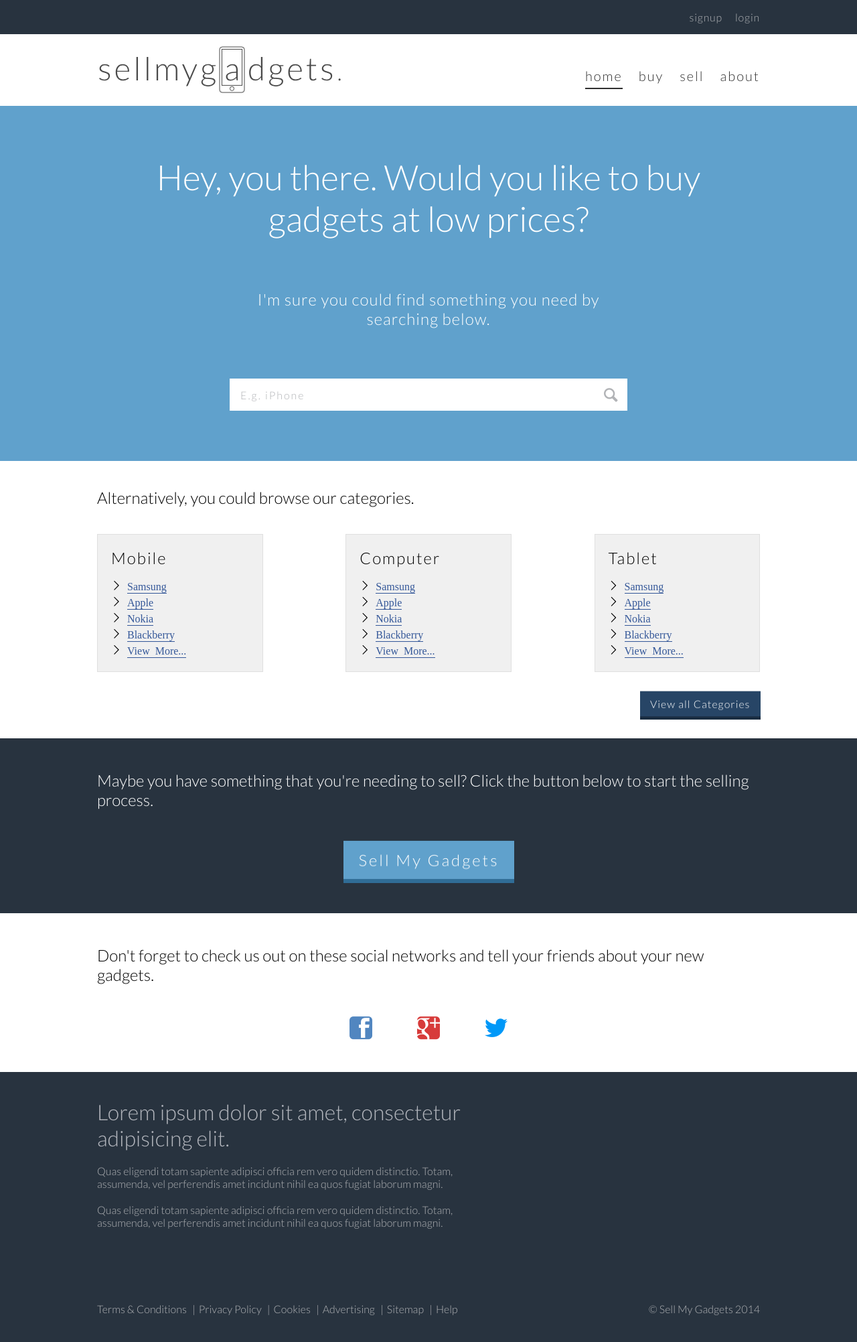
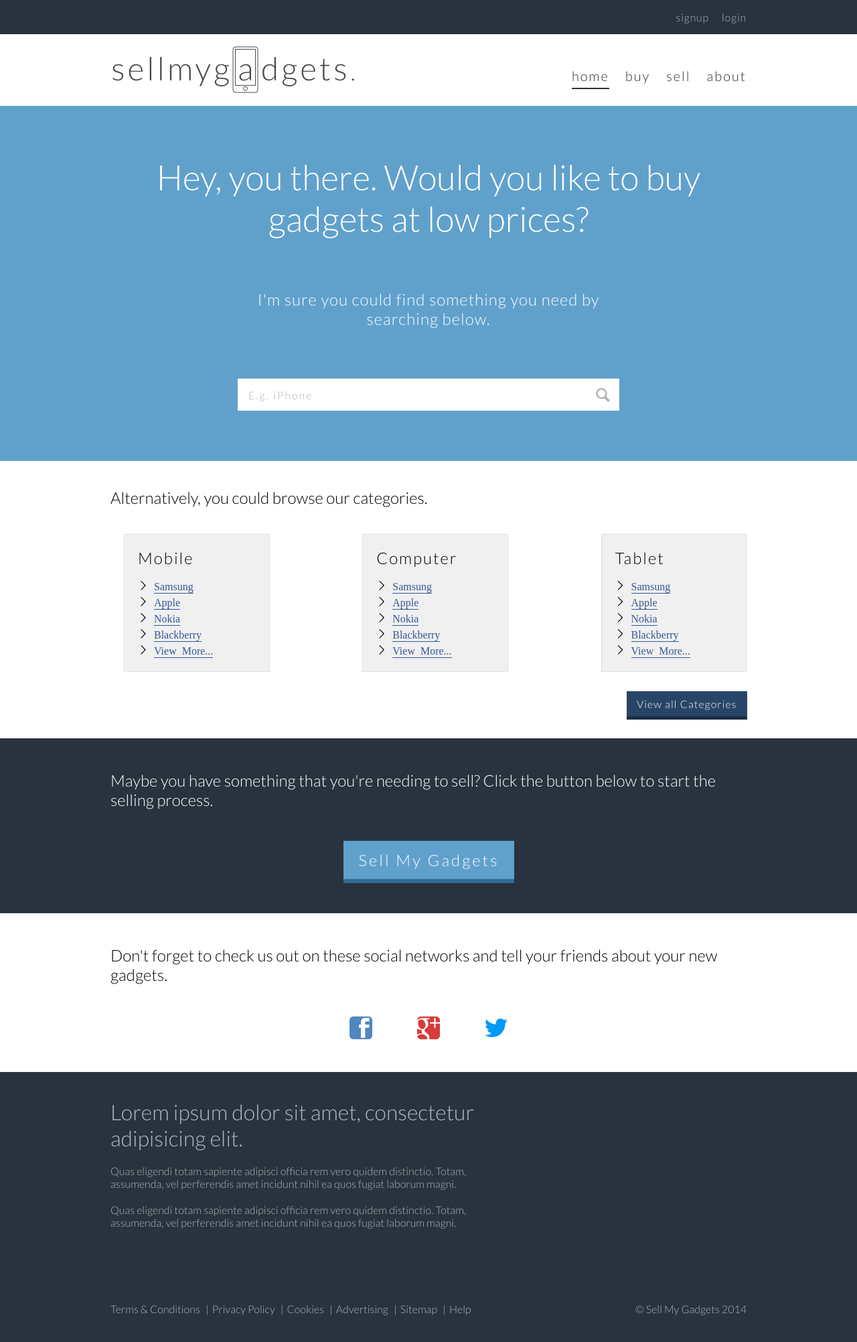
Before and after one commit to ConnorHolyday/SellMyGadgets, a PHP site: page /return/ in a window 1280 px wide. Shown: the whole page at 67% size. Run offline with PHP 8.4, Linux system fonts and the light colour scheme; some libraries are stand-ins or nearby versions.

Commit message:
Implemented some grid work and wrapper padding

```diff
--- a/application/view/index/index.php
+++ b/application/view/index/index.php
@@ -1,7 +1,8 @@
 <section class="wrapper row list-block">
 	<h1>Alternatively, you could browse our categories.</h1>
 
-	<div class="col d-2 list-block__wrap module--border">
+	<div class="col m-all t-2 d-2">
+		<div class="list-block__wrap module--border">
 			<h2 class="list-block__title">Mobile</h2>
 			<ul class="list-block__list">
 				<li class="icon-uniE604">
@@ -21,10 +22,12 @@
 				</li>
 			</ul>
 		</div>
+	</div>
 
-	<div class="col d-1">&nbsp;</div>
+	<div class="col m-hide t-hide d-1">&nbsp;</div>
 
-	<div class="col d-2 list-block__wrap module--border">
+	<div class="col m-all t-2 d-2">
+		<div class="list-block__wrap module--border">
 			<h2 class="list-block__title">Computer</h2>
 			<ul class="list-block__list">
 				<li class="icon-uniE604">
@@ -44,10 +47,12 @@
 				</li>
 			</ul>
 		</div>
+	</div>
 
-	<div class="col d-1">&nbsp;</div>
+	<div class="col m-hide t-hide d-1">&nbsp;</div>
 
-	<div class="col d-2 list-block__wrap module--border">
+	<div class="col m-all t-2 d-2">
+		<div class="list-block__wrap module--border">
 			<h2 class="list-block__title">Tablet</h2>
 			<ul class="list-block__list">
 				<li class="icon-uniE604">
@@ -67,6 +72,7 @@
 				</li>
 			</ul>
 		</div>
+	</div>
 
 	<a href="/product/all/" class="pull-right / btn btn--dark list-block__button">View all Categories</a>
 </section>
--- a/application/view/master/header.php
+++ b/application/view/master/header.php
@@ -1,22 +1,34 @@
 <header class="header header--main bg--light cf">
     <div class="top-bar bg--dark">
         <div class="wrapper">
+
         <?php if (AccountService::isLoggedIn()): ?>
+
             <a href="/account/dashboard" class="top-bar__a">dashboard</a>
             <a href="/account" class="top-bar__a">account</a>
             <a href="/account/logout" class="top-bar__a">logout</a>
+
         <?php else: ?>
+
             <a href="/account/signup" class="top-bar__a">signup</a>
             <a href="/account/login" class="top-bar__a">login</a>
+
         <?php endif ?>
         </div>
     </div>
+
     <div class="wrapper">
+
+        <div class="row">
+            <div class="col m-all t-all d-4">
                 <div class="main-logo">
                     <a href="/" title="Sell My Gadgets">
                         <img src="/assets/img/svg/logo.svg">
                     </a>
                 </div>
+            </div>
+
+            <div class="col m-all t-all d-4">
                 <nav class="nav nav--main">
                     <ul class="nav--main__ul">
                         <li class="nav--main__li"><a href="/" class="nav--main__a">home</a></li>
@@ -26,4 +38,7 @@
                     </ul>
                 </nav>
             </div>
+        </div>
+
+    </div>
 </header>
--- a/assets/css/styles.css
+++ b/assets/css/styles.css
@@ -5,63 +5,6 @@
 \* ============================ */
 
 /* Tools */
-
-/*
- * THE IDEA BUREAU - GRID
- * https://github.com/theideabureau/grid
- */
-
-.row:before,
-.row:after {
-	content: " "; /* 1 */
-	display: table; /* 2 */
-}
-
-.row:after {
-	clear: both;
-}
-
-.row {
-	*zoom: 1;
-}
-
-.row {
-	margin-left: -20px;
-}
-
-.col {
-	border: 0px solid transparent;
-	float: left;
-	-moz-box-sizing: border-box;
-	box-sizing: border-box;
-	background-clip: padding-box !important;
-	border-left-width: 20px;
-	margin-left: 0;
-	padding: 0 0px;
-}
-
-/* m-grid */
-
-.m-hide {
-	display: none;
-}
-
-.m-1 {
-	display: block;
-	width: 50%;
-}
-
-.m-all {
-	display: block;
-	margin-left: 0;
-	width: 100%;
-}
-
-/* t-grid */
-
-/* d2-grid */
-
-/* d-grid */
 
 /* ============================ *\
  //
@@ -225,10 +168,12 @@
 .media:after,
 .cf:before,
 form:before,
+.nav--main__ul:before,
 .breadcrumb:before,
 .module__product:before,
 .cf:after,
 form:after,
+.nav--main__ul:after,
 .breadcrumb:after,
 .module__product:after {
 	content: "";
@@ -238,6 +183,7 @@ form:after,
 .media:after,
 .cf:after,
 form:after,
+.nav--main__ul:after,
 .breadcrumb:after,
 .module__product:after {
 	clear: both;
@@ -246,6 +192,7 @@ form:after,
 .media,
 .cf,
 form,
+.nav--main__ul,
 .breadcrumb,
 .module__product {
 	zoom: 1;
@@ -368,6 +315,63 @@ form,
 	text-align: center;
 	margin: 2.5em auto;
 }
+
+/*
+ * THE IDEA BUREAU - GRID
+ * https://github.com/theideabureau/grid
+ */
+
+.row:before,
+.row:after {
+	content: " "; /* 1 */
+	display: table; /* 2 */
+}
+
+.row:after {
+	clear: both;
+}
+
+.row {
+	*zoom: 1;
+}
+
+.row {
+	margin-left: -20px;
+}
+
+.col {
+	border: 0px solid transparent;
+	float: left;
+	-moz-box-sizing: border-box;
+	box-sizing: border-box;
+	background-clip: padding-box !important;
+	border-left-width: 20px;
+	margin-left: 0;
+	padding: 0 0;
+}
+
+/* m-grid */
+
+.m-hide {
+	display: none;
+}
+
+.m-1 {
+	display: block;
+	width: 50%;
+}
+
+.m-all {
+	display: block;
+	margin-left: 0;
+	width: 100%;
+}
+
+/* t-grid */
+
+/* d2-grid */
+
+/* d-grid */
 
 /* Base */
 
@@ -603,8 +607,8 @@ th {
 
 h3,
 .gamma {
-	font-size: 24px;
-	font-size: 1.5rem;
+	font-size: 18px;
+	font-size: 1.125rem;
 }
 
 /* ==========================================
@@ -797,8 +801,9 @@ textarea {
 }
 
 .main-logo {
-	float: left;
 	padding: 1em 0;
+	display: block;
+	text-align: center;
 }
 
 .main-logo a {
@@ -838,10 +843,16 @@ textarea {
 }
 
 .nav--main {
-	float: right;
 	margin-top: 2.5em;
 	font-size: 20px;
 	font-size: 1.25rem;
+	display: block;
+	text-align: center;
+}
+
+.nav--main__ul {
+	display: inline-block;
+	margin-bottom: 2.5em;
 }
 
 .nav--main__li {
@@ -907,8 +918,8 @@ textarea {
 \* ============================ */
 
 .wrapper {
-	max-width: 61.875em;
-	margin: 0 auto;
+	max-width: 59.375em;
+	margin: 0 1.25em;
 }
 
 .wrapper.relative {
@@ -1100,7 +1111,7 @@ textarea {
 
 .search-wrap {
 	position: relative;
-	width: 60%;
+	width: 100%;
 	margin: 0 auto;
 }
 
@@ -1124,12 +1135,12 @@ textarea {
 
 .search--top__h2--index {
 	margin: 4.6875rem 0;
-	font-size: 52px;
-	font-size: 3.25rem;
 	font-family: "Lato", sans-serif;
 	font-weight: 300;
 	font-style: normal;
 	text-align: center;
+	font-size: 32px;
+	font-size: 2rem;
 }
 
 .search--top__p {
@@ -1776,6 +1787,37 @@ textarea {
 	width: 100%;
 }
 
+h3,
+.gamma {
+	font-size: 24px;
+	font-size: 1.5rem;
+}
+
+.main-logo {
+	float: left;
+}
+
+.nav--main {
+	float: right;
+}
+
+.nav--main__ul {
+	margin-bottom: 0;
+}
+
+.wrapper {
+	margin: 0 auto;
+}
+
+.search-wrap {
+	width: 60%;
+}
+
+.search--top__h2--index {
+	font-size: 52px;
+	font-size: 3.25rem;
+}
+
 }
 
 @-webkit-keyframes dragndrop {
--- a/assets/scss/base/_type.scss
+++ b/assets/scss/base/_type.scss
@@ -37,7 +37,11 @@ h2, .beta {
 
 }
 h3, .gamma {
-	@include font-size(24);
+	@include font-size(18);
+
+	@include mq($desktop) {
+		@include font-size(24);
+	}
 }
 h4, .delta {
 
--- a/assets/scss/layout/_header.scss
+++ b/assets/scss/layout/_header.scss
@@ -27,8 +27,13 @@
     }
 
     .main-logo {
-        float: left;
         padding: 1em 0;
+        display: block;
+        text-align: center;
+
+        @include mq($desktop) {
+            float: left;
+        }
 
         a {
             border: none;
--- a/assets/scss/layout/_nav.scss
+++ b/assets/scss/layout/_nav.scss
@@ -7,10 +7,25 @@
 
 
 .nav--main {
-    float: right;
     margin-top: 2.5em;
     @include font-size(20);
+    display: block;
+    text-align: center;
+
+    @include mq($desktop) {
+        float: right;
+    }
 }
+
+    .nav--main__ul {
+        @extend .cf;
+        display: inline-block;
+        margin-bottom: 2.5em;
+
+        @include mq($desktop) {
+            margin-bottom: 0;
+        }
+    }
 
     .nav--main__li {
         @include nobullet;
--- a/assets/scss/layout/_wrappers.scss
+++ b/assets/scss/layout/_wrappers.scss
@@ -7,8 +7,13 @@
 
 
 .wrapper {
-	max-width: 61.875em; //990px
-	margin: 0 auto;
+	max-width: 59.375em; //950px
+	margin: 0 1.25em;
+
+	@include mq($desktop) {
+		margin: 0 auto;
+	}
+
 	&.relative {
 		position: relative;
 	}
--- a/assets/scss/modular/_form-search.scss
+++ b/assets/scss/modular/_form-search.scss
@@ -21,8 +21,12 @@
 
 .search-wrap {
 	position: relative;
-	width: 60%;
+	width: 100%;
 	margin: 0 auto;
+
+	@include mq($desktop) {
+		width: 60%;
+	}
 }
 
 .search-button {
@@ -44,9 +48,13 @@
 
 .search--top__h2--index {
 	margin: 4.6875rem 0;
-	@include font-size(52);
 	@include body-font(regular);
 	text-align: center;
+	@include font-size(32);
+
+	@include mq($desktop) {
+		@include font-size(52);
+	}
 }
 
 .search--top__p {
--- a/assets/scss/styles.scss
+++ b/assets/scss/styles.scss
@@ -8,10 +8,10 @@
 
 
 /* Tools */
-@import "tools/grid";
 @import "tools/mixins";
 @import "tools/settings";
 @import "tools/helpers";
+@import "tools/grid";
 
 /* Base */
 @import "base/base";
--- a/assets/scss/tools/_grid.scss
+++ b/assets/scss/tools/_grid.scss
@@ -7,7 +7,7 @@
  //************
 // GRID CONFIG
 
-$padding: 0 0px;
+$padding: 0 0;
 $gutter_px: 20px;
 $gutter_pc: 0;
 
--- a/assets/scss/tools/_mixins.scss
+++ b/assets/scss/tools/_mixins.scss
@@ -211,8 +211,8 @@
  */
 
 
-$tablet: 321;
-$desktop: 769;
+$tablet: 599;
+$desktop: 899;
 
 @mixin mq($point, $query1: min, $query2: width, $IE9: false) {
 
@@ -221,13 +221,13 @@ $desktop: 769;
     .lt-ie9 & {
       @content;
     }
-   @media screen and (#{$query1}-#{$query2}: $point / $basefont +em) {
+   @media screen and (#{$query1}-#{$query2}: $point +px) {
       @content;
     }
   }
   @else {
     // if not true (suggest writing - false - for clarity no 'fallback'
-    @media screen and (#{$query1}-#{$query2}: $point / $basefont +em) {
+    @media screen and (#{$query1}-#{$query2}: $point +px) {
       @content;
     }
   }
```
Also changed, not shown: assets/css/styles.min.css. Lines whose indentation alone changed are shown as unchanged.
